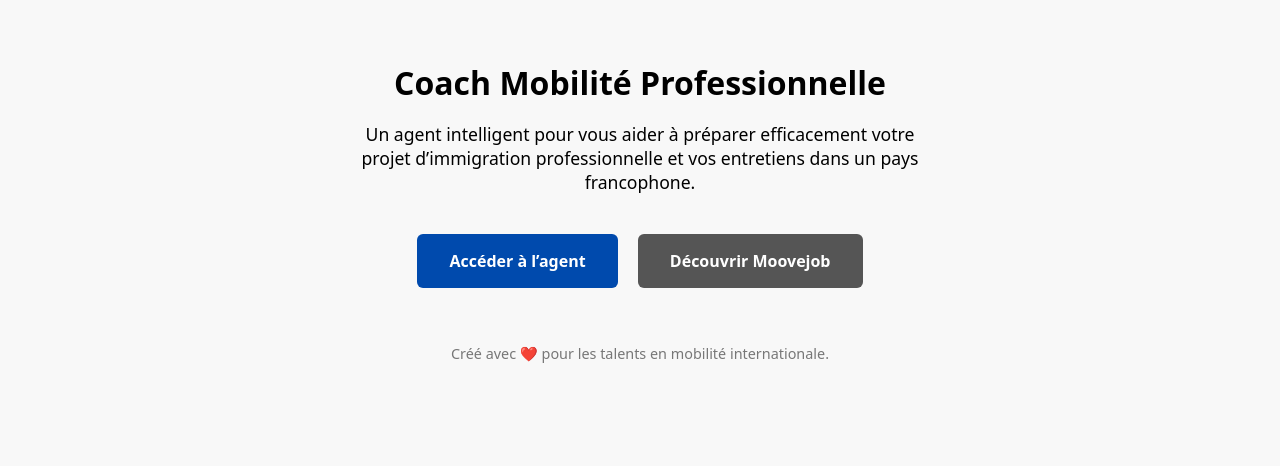
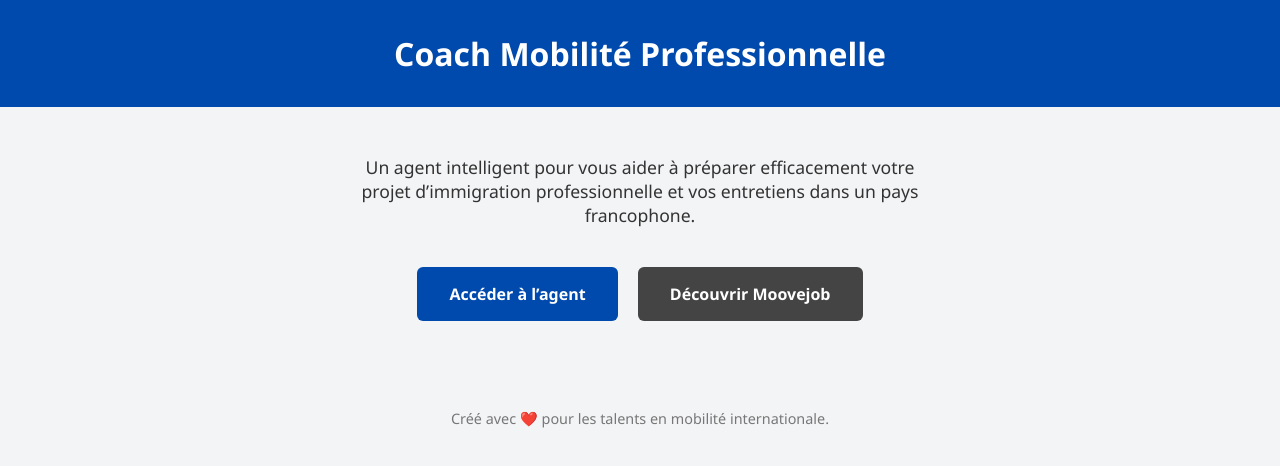
Before and after one commit to moovejobadmin/coach-mobilite-professionnelle, a plain HTML site: page index.html in a window 1280 px wide. Drawn offline with Linux system fonts and the light colour scheme.

Commit message:
Update index.html

```diff
--- a/index.html
+++ b/index.html
@@ -6,22 +6,35 @@
   <meta name="viewport" content="width=device-width, initial-scale=1">
   <style>
     body {
-      font-family: system-ui, sans-serif;
+      font-family: 'Segoe UI', sans-serif;
+      background: #f3f4f6;
+      margin: 0;
+      padding: 0;
       text-align: center;
-      padding: 2rem;
-      background-color: #f8f8f8;
     }
-    h1 {
+
+    header {
+      background-color: #004AAD;
+      color: white;
+      padding: 2rem 1rem;
+    }
+
+    header h1 {
+      margin: 0;
       font-size: 2rem;
-      margin-bottom: 1rem;
     }
+
+    main {
+      padding: 2rem 1rem;
+    }
+
     p {
       font-size: 1.1rem;
-      margin-bottom: 2rem;
       max-width: 600px;
-      margin-left: auto;
-      margin-right: auto;
+      margin: 1rem auto 2rem;
+      color: #333;
     }
+
     .btn {
       display: inline-block;
       padding: 1rem 2rem;
@@ -31,19 +44,40 @@
       text-decoration: none;
       border-radius: 6px;
       font-weight: bold;
+      transition: background-color 0.2s;
     }
+
+    .btn:hover {
+      background-color: #00327d;
+    }
+
     .btn.secondary {
-      background-color: #555;
+      background-color: #444;
+    }
+
+    footer {
+      margin-top: 3rem;
+      font-size: 0.9rem;
+      color: #777;
     }
   </style>
 </head>
 <body>
-  <h1>Coach Mobilité Professionnelle</h1>
-  <p>Un agent intelligent pour vous aider à préparer efficacement votre projet d’immigration professionnelle et vos entretiens dans un pays francophone.</p>
 
-  <a class="btn" href="https://chatgpt.com/g/g-68c2ec5586a8819186df03b478b68916-conseiller-entrevue-preparation-personnalisee" target="_blank">Accéder à l’agent</a>
-  <a class="btn secondary" href="https://moovejob.com" target="_blank">Découvrir Moovejob</a>
+  <header>
+    <h1>Coach Mobilité Professionnelle</h1>
+  </header>
 
-  <p style="margin-top: 3rem; font-size: 0.9rem; color: #777;">Créé avec ❤️ pour les talents en mobilité internationale.</p>
+  <main>
+    <p>Un agent intelligent pour vous aider à préparer efficacement votre projet d’immigration professionnelle et vos entretiens dans un pays francophone.</p>
+
+    <a class="btn" href="https://chatgpt.com/g/TON-LIEN-VERS-L-AGENT" target="_blank">Accéder à l’agent</a>
+    <a class="btn secondary" href="https://moovejob.com" target="_blank">Découvrir Moovejob</a>
+  </main>
+
+  <footer>
+    Créé avec ❤️ pour les talents en mobilité internationale.
+  </footer>
+
 </body>
 </html>
```
